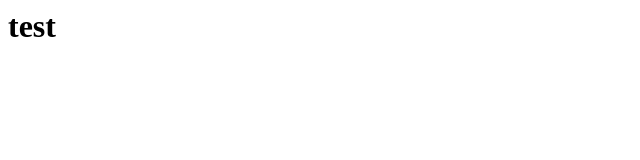
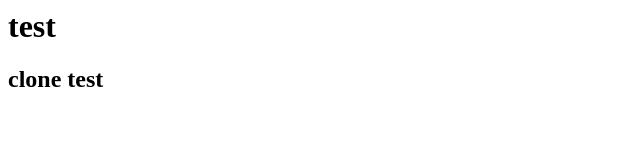
Before and after one commit to Caubehayho/Testgit, a plain HTML site: page index.html in a window 1280 px wide. Shown: the whole page, without its empty margins (0-640 px from the left). Drawn offline with Linux system fonts and the light colour scheme.

Commit message:
Update index.html

```diff
--- a/index.html
+++ b/index.html
@@ -1 +1,2 @@
 <h1>test</h1>
+<h2> clone test </h2>
```
